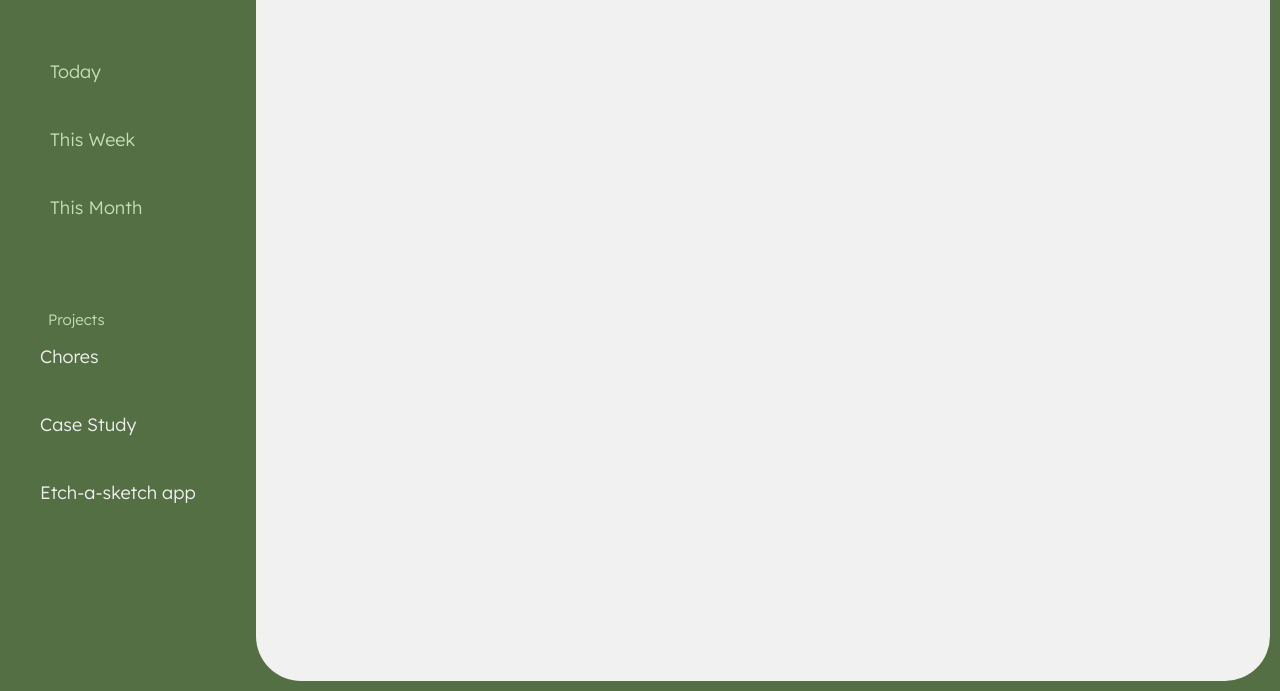
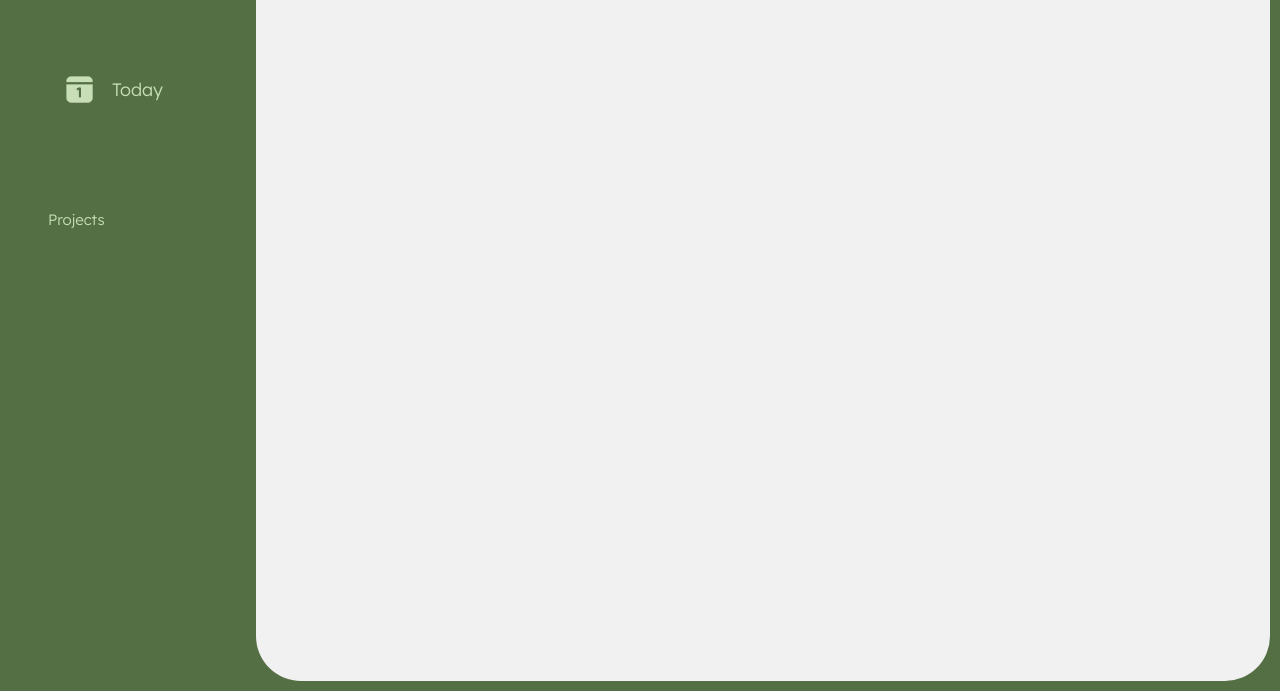
Before and after one commit to huntkay1/to-do-app, a website built with webpack: page src/index.html in a window 1280 px wide. Shown: the part 109-800 px from the top of the page. Built offline with nearby package versions, Linux system fonts and the light colour scheme.

Commit message:
Format fist nav item

```diff
--- a/src/index.html
+++ b/src/index.html
@@ -17,17 +17,10 @@
 
     <nav>
         <ul id="nav-1">
-            <li>Today</li>
-            <li>This Week</li>
-            <li>This Month</li>
         </ul>
 
         <h2 id="nav-subhead">Projects</h2>
-
         <ul id="nav-2">
-            <li>Chores</li>
-            <li>Case Study</li>
-            <li>Etch-a-sketch app</li>
         </ul>
     </nav>
 
--- a/src/index.js
+++ b/src/index.js
@@ -1,17 +1,33 @@
 import './style.css';
-import todayIcon from './today-icon.png';
+import todayIconLight from './today-icon-light.png';
+import weekIconLight from './week-icon-light.png';
+import monthIconLight from './month-icon-light.png';
+import allIconLight from './all-icon-light.png';
 import melon from './melon-icon.png';
 
+//add logo icon
 const header = document.querySelector("header");
-const melonIcon = new Image(58, 58);
+const melonIcon = new Image(55, 55);
 melonIcon.src = melon;
 melonIcon.classList.add("melon-icon");
+header.appendChild(melonIcon);
 
-header.appendChild(melonIcon);
+const nav1 = document.getElementById("nav-1");
+const listItem = document.createElement('li');
+const navItemName = document.createElement('p');
+navItemName.innerHTML = "Today";
+listItem.classList.add("nav1-item");
+const todayIcon = new Image(35, 35);
+todayIcon.src = todayIconLight;
+
+listItem.appendChild(todayIcon);
+listItem.appendChild(navItemName);
+nav1.appendChild(listItem);
+
 
 
 // const todayImg = new Image(45, 45);
-// todayImg.src = todayIcon;
+// todayImg.src = todayIcon;\
 
 
 // let nav1 = document.getElementById("nav-1");
--- a/src/style.css
+++ b/src/style.css
@@ -8,6 +8,7 @@ body {
     margin: 0;
     background-color: #556F44;
     font-family: Lexend Deca;
+    box-sizing: border-box;
 }
 
 header {
@@ -48,8 +49,18 @@ nav li {
 
 #nav-1 {
     color: #C7DEB6;
-    margin-left: 10px;
+    margin-left: 22px;
 }
+
+.nav1-item {
+    display: flex;
+    align-items: center;
+}
+
+.nav1-item img{
+    padding-right: 15px;
+}
+
 
 #nav-2 {
     color: #f1f1f1;
@@ -66,6 +77,6 @@ div {
     background-color: #f1f1f1;
     grid-row: 1 / -1 ;
     grid-column: 2 / 3;
-    margin: 40px 10px 10px 0;
+    margin: 50px 10px 10px 0;
     border-radius: 45px;
 }
```
Also changed, not shown: dist/be47a26f528919524323.png (renamed from src/month-icon.png), dist/cf3564e2be954670b8de.png (renamed from src/week-icon.png), dist/f2b8e52f1fc387440c9d.png (added), dist/fb10530a6229b5d75d28.png (deleted), dist/ffdeb42625266470dfa5.png (added), dist/index.html, dist/main.js, src/all-icon-light.png (added), src/month-icon-light.png (added), src/today-icon-light.png (added), src/week-icon-light.png (added).
